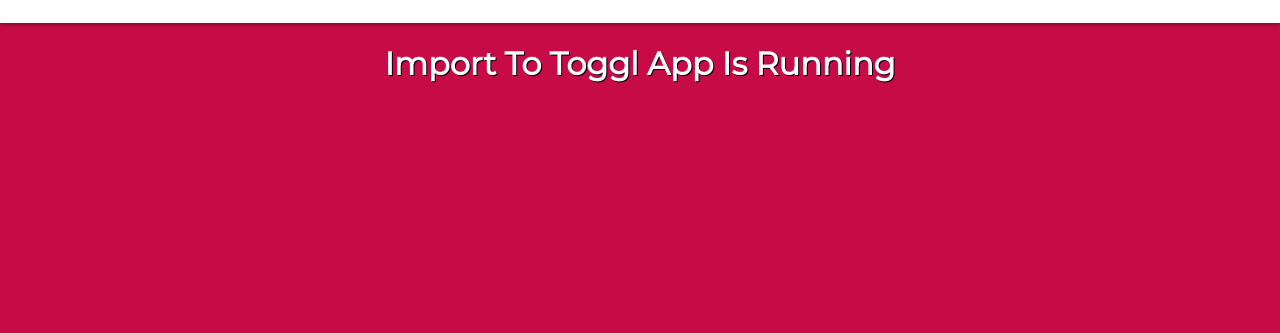
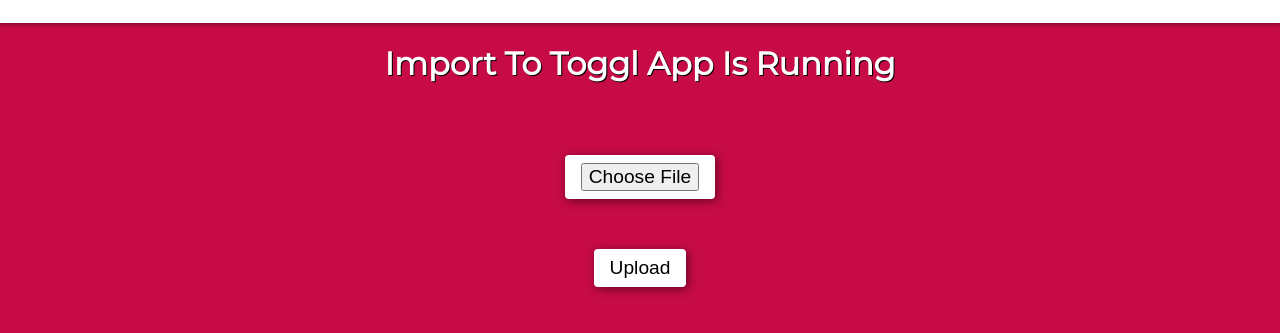
Before and after one commit to C-E-Campbell/AutomateToggl, a website: page App/public/index.html in a window 1280 px wide. Shown: the part 187-520 px from the top of the page. Drawn offline with Linux system fonts and the light colour scheme.

Commit message:
added upload button

```diff
--- a/App/public/index.html
+++ b/App/public/index.html
@@ -14,5 +14,12 @@
     </header>
 
     <h1>Import To Toggl App Is Running</h1>
+    <form action="/uploadProfilePicture"
+      enctype="multipart/form-data" method="POST">
+
+        <input type="file" name="mypic" required value="Select .csv"/>
+        <button type="submit">Upload</button>
+    </form>
+
 </body>
 </html>
--- a/App/public/styles.css
+++ b/App/public/styles.css
@@ -27,3 +27,38 @@
 h1{
     text-shadow: 1px 1px #000;
 }
+
+button{
+    margin-top: 50px;
+    border: none;
+    border-radius: 4px;
+    font-size: 1.2rem;
+    padding: 8px 16px;
+    background-color: #fff;
+    box-shadow: 2px 2px 10px rgba(0, 0, 0, 0.5);
+}
+
+button:hover, input:hover{
+    cursor: pointer;
+    transform: translateY(-5px);
+    transform: scale(.98);
+    box-shadow: 2px 2px 5px rgba(0, 0, 0, 0.795);
+}
+
+form{
+    display: flex;
+    flex-direction: column;
+    justify-content: space-evenly;
+    align-items: center;
+}
+
+input[type="file" i] {
+    width: 30%;
+    margin-top: 50px;
+    border: none;
+    border-radius: 4px;
+    font-size: 1.2rem;
+    padding: 8px 16px;
+    background-color: #fff;
+    box-shadow: 2px 2px 10px rgba(0, 0, 0, 0.5);
+}
--- a/App/server.js
+++ b/App/server.js
@@ -9,8 +9,7 @@
 // cron.schedule("0 10,16 * * 1-5", function() {
 //   lib.parseOpenAirCsv();
 // });
-lib.getAllProjects();
-lib.parseOpenAirCsv();
+
 
 
 app.listen(8899, () => {
```
